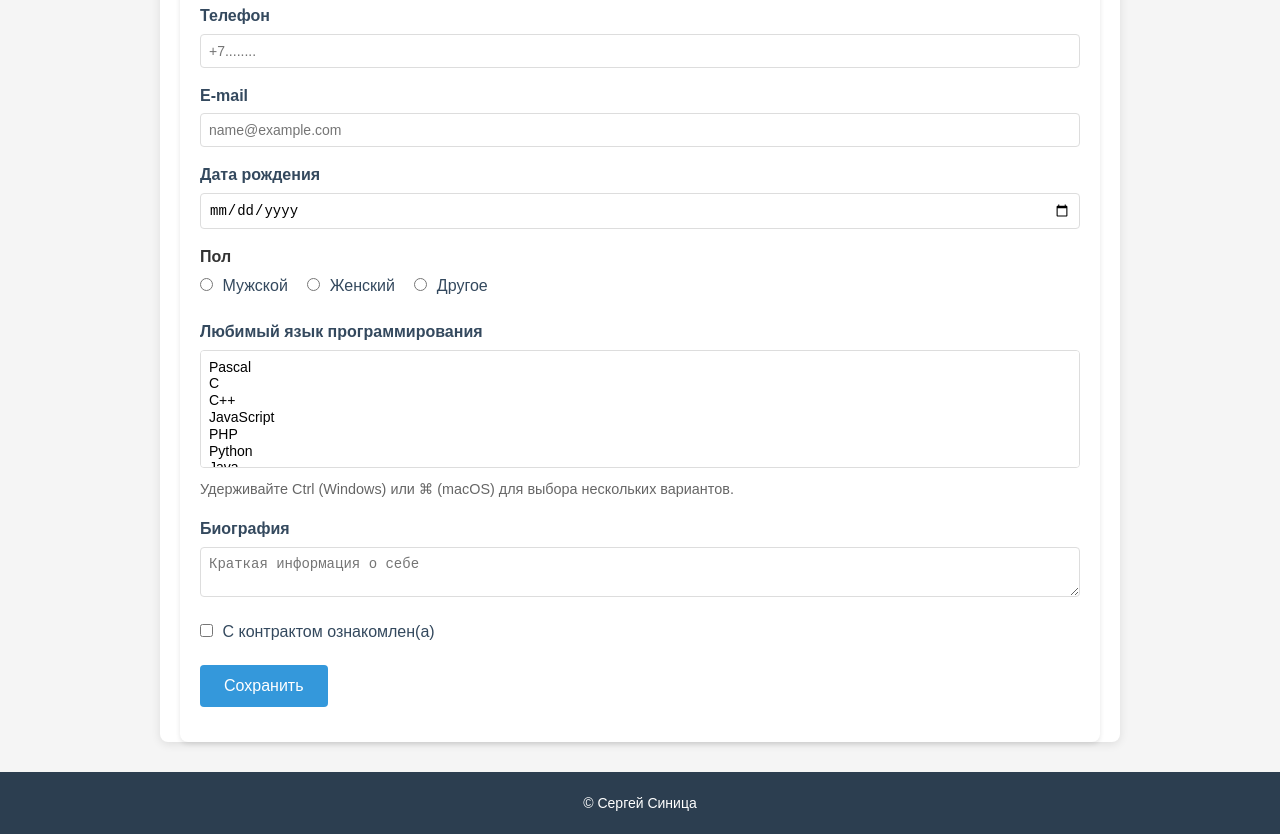
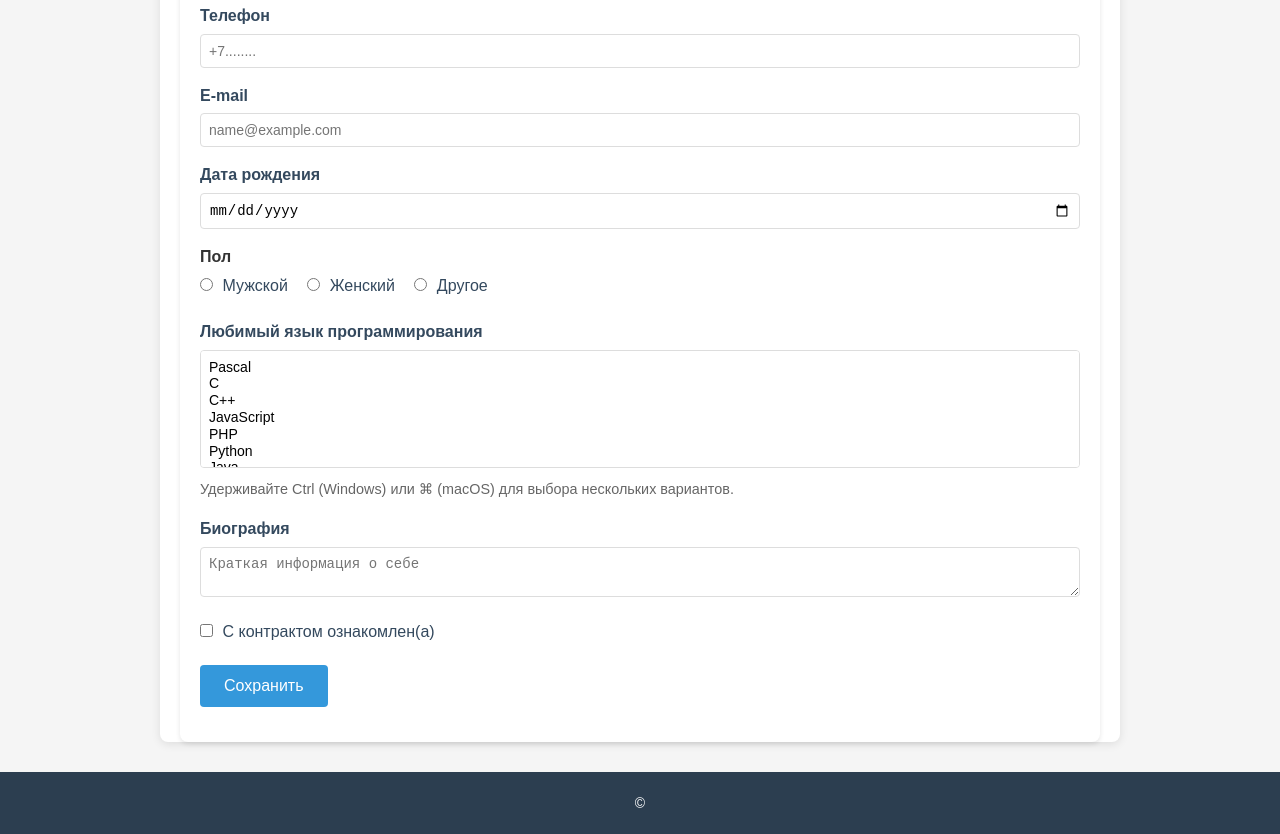
Before and after one commit to arinaaa1/s0196039-2.github.io, a plain HTML site: page index.html in a window 1280 px wide. Shown: the part 2102-2936 px from the top of the page. Drawn offline with Linux system fonts and the light colour scheme.

Commit message:
Update index.html

```diff
--- a/index.html
+++ b/index.html
@@ -245,9 +245,10 @@
 
     <footer id="footer">
         <div class="container">
-            <p>&copy; Сергей Синица</p>
+            <p>&copy;</p>
         </div>
     </footer>
 
 </body>
+
 </html>
```
